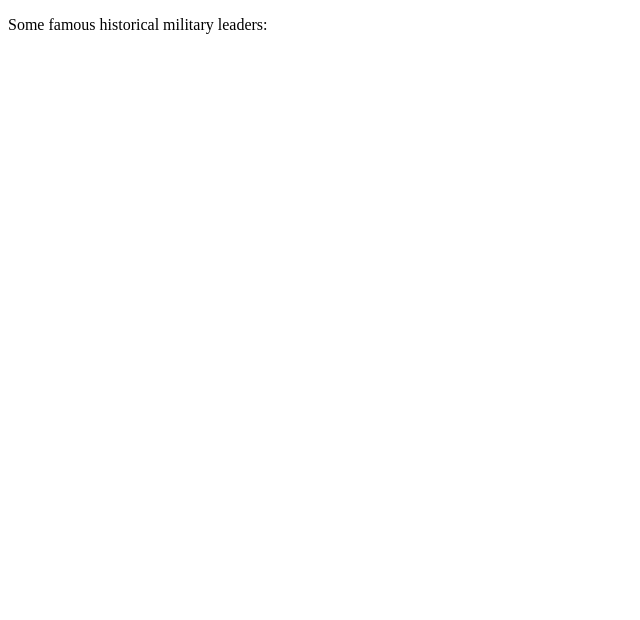
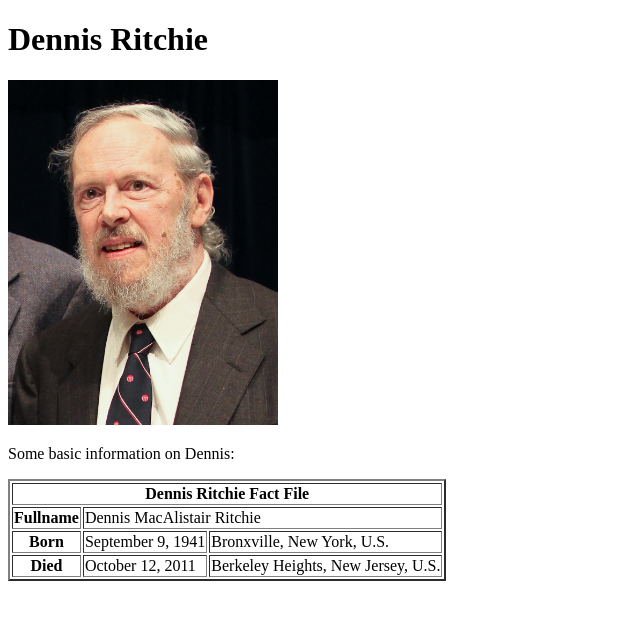
Before and after one commit to ollyjc99/CM1102, a plain HTML site: page index.html in a window 1280 px wide. Shown: the whole page, without its empty margins (0-640 px from the left). Drawn offline with Linux system fonts and the light colour scheme.

Commit message:
More changes to index
Added a jpg image and a table with some basic information about Dennis Ritchie

```diff
--- a/index.html
+++ b/index.html
@@ -2,7 +2,35 @@
 <html lang="en">
 <head>
   <meta charset="utf-8">
-  <title> military leaders </title>
+  <title> Dennis Ritchie Factfile </title>
 </head>
 <body>
-  <p>Some famous historical military leaders:</p>
+  <h1> Dennis Ritchie </h1>
+  <p>
+    <img src="Dennis_Ritchie.jpg" alt="Dennis Ritchie Portrait" height="345" width="270"/>
+  </p>
+  <p>Some basic information on Dennis:</p>
+
+  <table border ="2">
+    <tr>
+      <th colspan="3"> Dennis Ritchie Fact File </th>
+    </tr>
+    <tr>
+      <th> Fullname </th>
+      <td colspan="2"> Dennis MacAlistair Ritchie </td>
+    </tr>
+    <tr>
+      <th>Born</th>
+      <td>September 9, 1941</td>
+      <td>Bronxville, New York, U.S.</td>
+    </tr>
+    <tr>
+      <th>Died</th>
+      <td>October 12, 2011</td>
+      <td>Berkeley Heights, New Jersey, U.S.</td>
+    </tr>
+
+  </table>
+
+</body>
+</html>
```
Also changed, not shown: Dennis_Ritchie.jpg (added).
